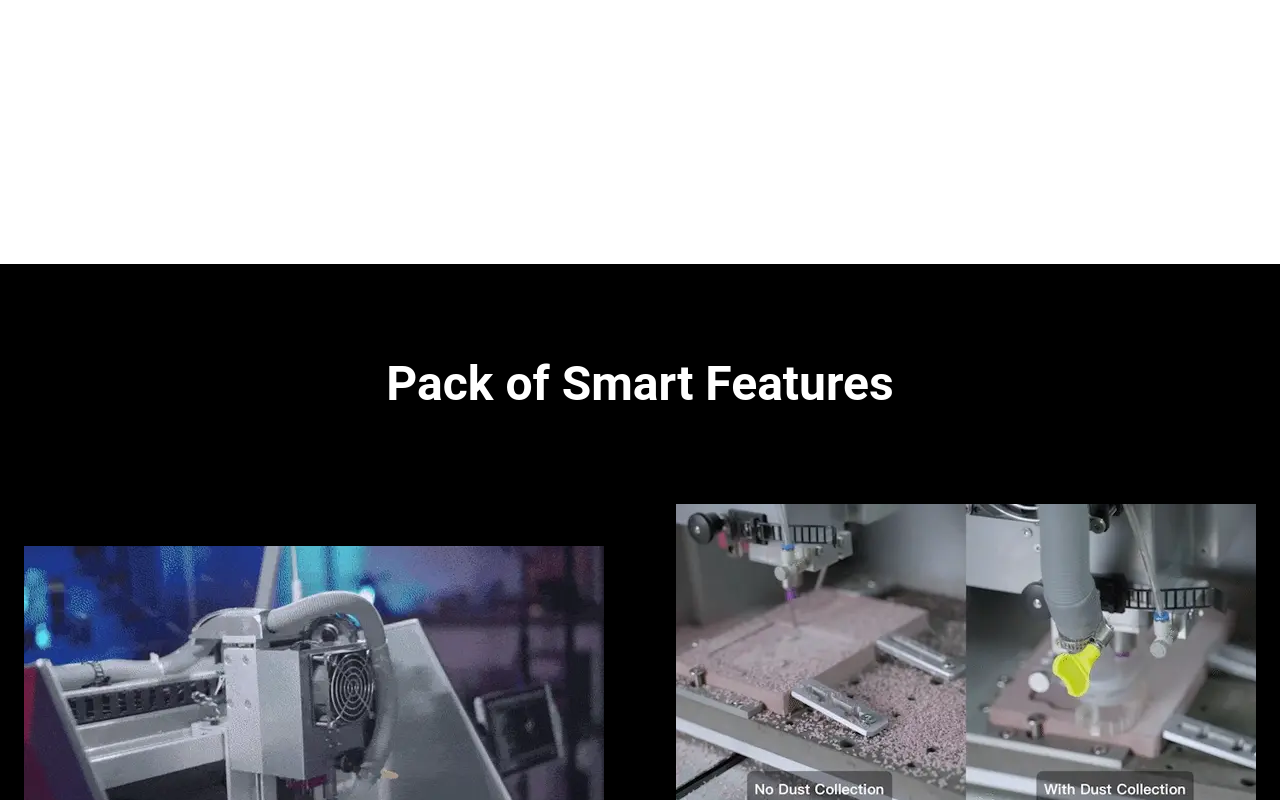
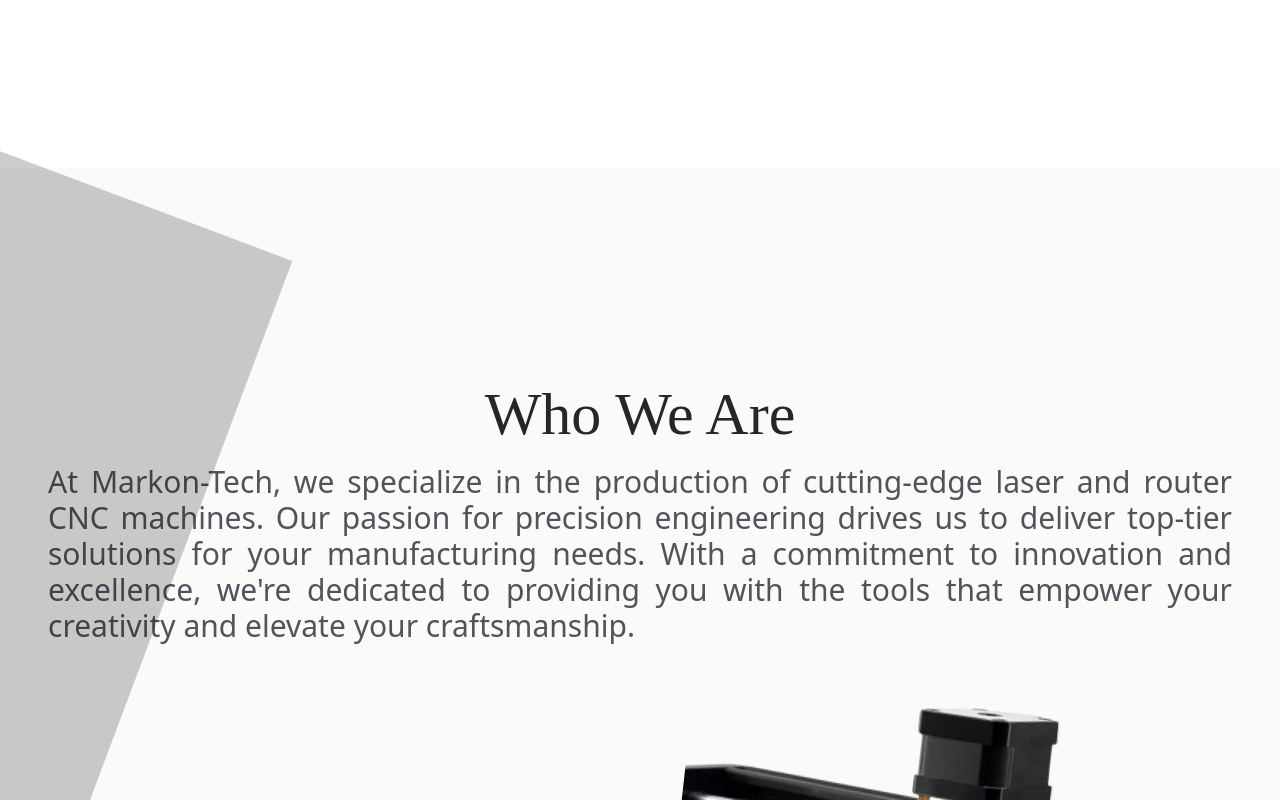
Before and after one commit to yegaraTech/CNC, a React (Vite) app: page / in a window 1280 px wide. Shown: the part 720-1520 px from the top of the page. Built offline with nearby package versions, Linux system fonts and the light colour scheme.

Commit message:
add paddings

```diff
--- a/src/App.jsx
+++ b/src/App.jsx
@@ -12,8 +12,8 @@
     <>
     <NavBar/>
     <Home/>
+    <AboutUs/>
     <Features/>
-    <AboutUs/>
     <Testimonial/>
     <PhotoSlider/>
     <Footer/>
--- a/src/components/Features.jsx
+++ b/src/components/Features.jsx
@@ -33,7 +33,7 @@
 
 function Features() {
   return (
-    <div className='bg-black'>
+    <div className='bg-black pb-24'>
     <div className='container mx-auto text-center  text-white '>
         <h1 className='text-5xl font-bold font-["Roboto"] my-24 pt-24'>Pack of Smart Features</h1>
         <div className='grid grid-cols-1 md:grid-cols-2 grid-rows-2 gap-16 place-content-around mx-5'>
```
